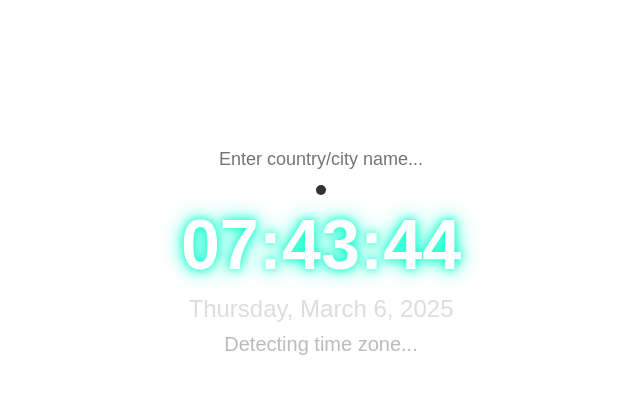
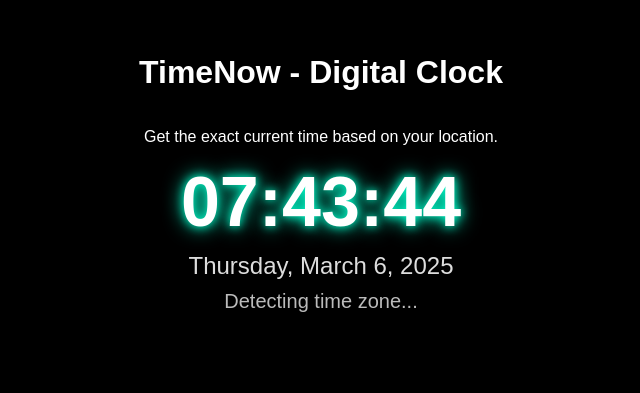
Before and after one commit to 427Malik/TimeNow, a plain HTML site: page index.html in a window 1280 px wide. Shown: the part 235-628 px from the top of the page, without its empty margins (319-959 px from the left). Drawn offline with Linux system fonts and the light colour scheme; no server answers.

Commit message:
Update index.html

```diff
--- a/index.html
+++ b/index.html
@@ -14,12 +14,10 @@
             justify-content: center;
             align-items: center;
             height: 100vh;
-            background-size: cover;
-            background-position: center;
+            background: black;
             color: #fff;
             text-align: center;
             flex-direction: column;
-            transition: background 0.5s ease-in-out;
         }
         #clock {
             font-size: 70px;
@@ -36,78 +34,15 @@
             color: #bbb;
             margin-top: 10px;
         }
-        #search {
-            margin-top: 20px;
-            padding: 10px;
-            font-size: 18px;
-            border: none;
-            border-radius: 5px;
-            text-align: center;
-        }
-        #suggestions {
-            margin-top: 5px;
-            background: #333;
-            color: white;
-            border-radius: 5px;
-            padding: 5px;
-            max-width: 250px;
-        }
-        #search-results {
-            margin-top: 10px;
-            font-size: 18px;
-            color: #fff;
-        }
     </style>
 </head>
 <body>
     <h1>TimeNow - Digital Clock</h1>
-    <p>Get the exact current time based on your location or search any country.</p>
-    <input type="text" id="search" placeholder="Enter country/city name..." onkeyup="searchTimeZone()" autocomplete="off">
-    <div id="suggestions"></div>
-    <div id="search-results"></div>
+    <p>Get the exact current time based on your location.</p>
     <div id="clock">00:00:00</div>
     <div id="date">Loading...</div>
     <div id="timezone">Detecting time zone...</div>
     <script>
-        let timezones = [];
-        async function fetchTimeZones() {
-            let response = await fetch(`https://worldtimeapi.org/api/timezone`);
-            timezones = await response.json();
-        }
-        fetchTimeZones();
-
-        async function searchTimeZone() {
-            let query = document.getElementById('search').value.trim().toLowerCase();
-            let suggestionsBox = document.getElementById('suggestions');
-            suggestionsBox.innerHTML = '';
-            if (query.length < 2) return;
-
-            let matchedZones = timezones.filter(zone => zone.toLowerCase().includes(query)).slice(0, 5);
-            matchedZones.forEach(zone => {
-                let div = document.createElement('div');
-                div.innerText = zone;
-                div.style.cursor = 'pointer';
-                div.onclick = () => fetchTime(zone);
-                suggestionsBox.appendChild(div);
-            });
-        }
-
-        async function fetchTime(zone) {
-            let response = await fetch(`https://worldtimeapi.org/api/timezone/${zone}`);
-            let timeData = await response.json();
-            let timeString = timeData.datetime.slice(11, 19);
-            document.getElementById('clock').innerText = timeString;
-            document.getElementById('timezone').innerText = `Time Zone: ${zone}`;
-            updateBackground(zone);
-        }
-
-        function updateBackground(zone) {
-            let countryCode = zone.split('/')[0].toLowerCase();
-            if (countryCode === 'us') countryCode = 'us';
-            if (countryCode === 'uk') countryCode = 'gb';
-            document.body.style.backgroundImage = `url('https://flagcdn.com/w640/${countryCode}.png')`;
-        }
-
         function updateClock() {
             let now = new Date();
             let hours = now.getHours().toString().padStart(2, '0');
```
